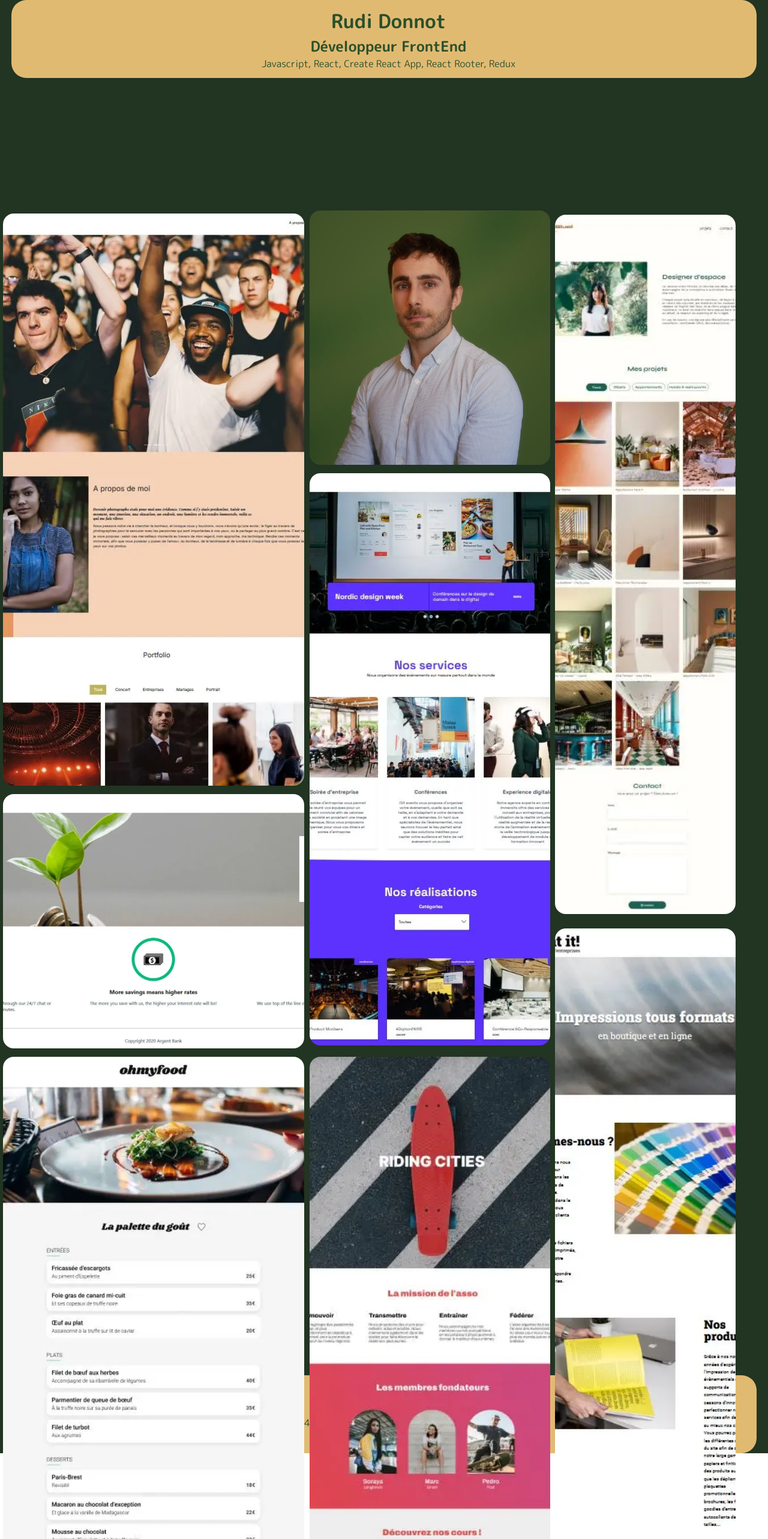
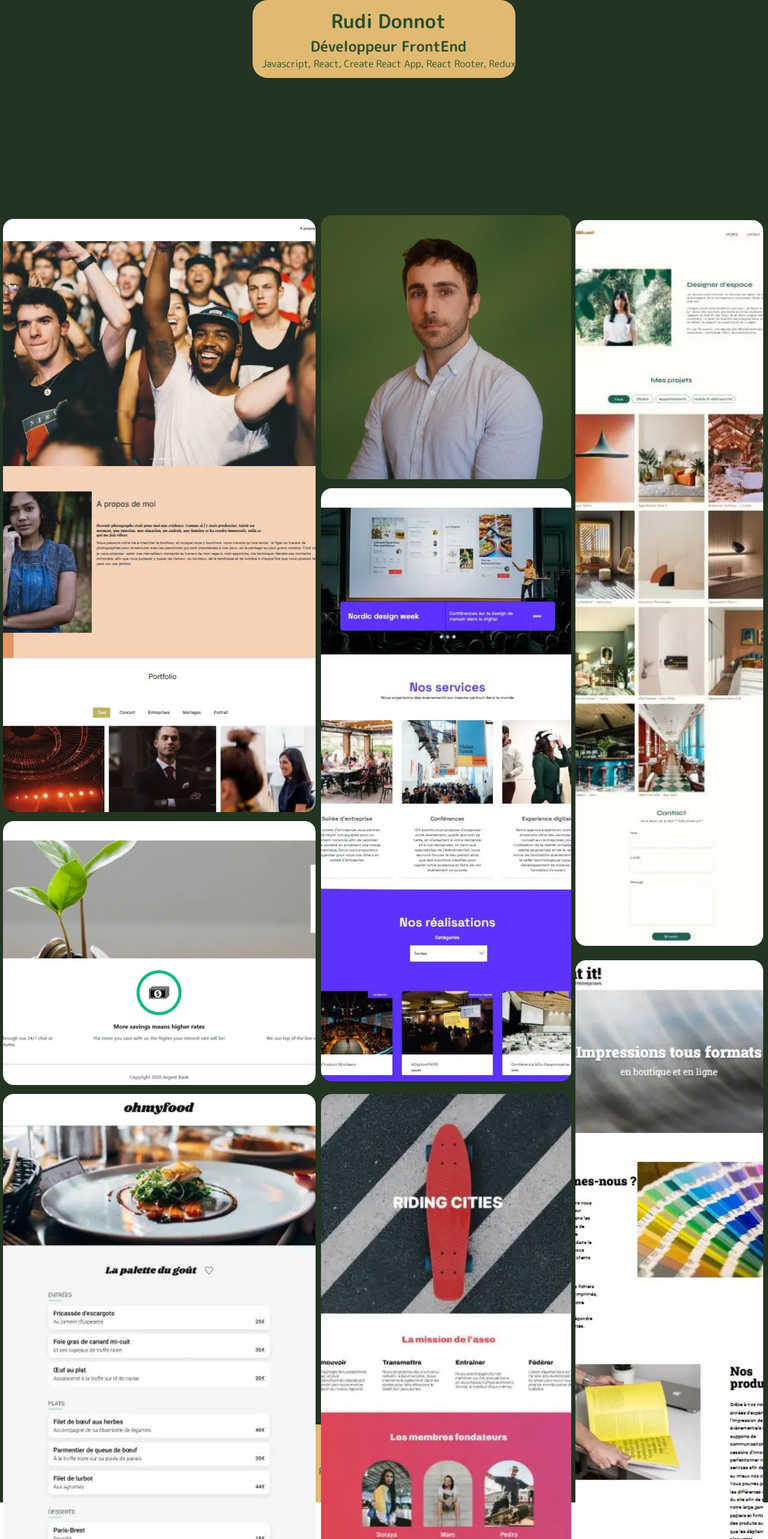
Before and after one commit to RudiDonnot/RudiDonnotPortfolio, a React (Create React App) app: page / in a window 1280 px wide. Shown: the top 2566 px of the page at 60% size. Built offline with nearby package versions, Linux system fonts and the light colour scheme.

Commit message:
correction largeur

```diff
--- a/src/pages/Home/index.jsx
+++ b/src/pages/Home/index.jsx
@@ -119,7 +119,7 @@ function Home() {
           "Le neuvième projet effectué dans le cadre du diplôme d'intégrateur web d'Openclassrooms"
         }
         cardText={
-          "Le neuvième projet effectué dans le cadre du diplôme d'intégrateur web d'Openclassrooms."
+          "Le neuvième projet effectué dans le cadre du diplôme d'intégrateur web d'Openclassrooms qui consistait à corriger le SEO du site, voir de créer soit même des éléments aidant à un meilleur référencement. tech.: Javascript, HTML, CSS, Google snippet, Wave, Lighthouse"
         }
       />
       <Card
@@ -132,7 +132,7 @@ function Home() {
           "Le dixième projet effectué dans le cadre du diplôme d'intégrateur web d'Openclassrooms"
         }
         cardText={
-          "Le dixième projet effectué dans le cadre du diplôme d'intégrateur web d'Openclassrooms. tech.: HTML, CSS, Javascript, React, Create React App, React DOM"
+          "Le dixième projet effectué dans le cadre du diplôme d'intégrateur web d'Openclassrooms. Le but fut de corriger des erreurs de code, de debugger. Le backend n'étant pas présent, le Slider n'est pas affichable. tech.: HTML, CSS, Javascript, React, Create React App, React DOM"
         }
       />
       <Card
@@ -145,7 +145,7 @@ function Home() {
           "Le onzième projet effectué dans le cadre du diplôme d'intégrateur web d'Openclassrooms"
         }
         cardText={
-          "Le onzième projet effectué dans le cadre du diplôme d'intégrateur web d'Openclassrooms. tech.: HTML, CSS, Javascript, React, Create React App, React DOM, Redux"
+          "Le onzième projet effectué dans le cadre du diplôme d'intégrateur web d'Openclassrooms, j'ai pu apprendre à communiquer avec une base de donnée et à créer un swagger adapté à de futures demandes (le Backend n'étant pas présent, le contenu est fortement diminué). tech.: HTML, CSS, Javascript, React, Create React App, React DOM, Redux"
         }
       />
       <Card
--- a/src/pages/Home/style.css
+++ b/src/pages/Home/style.css
@@ -6,7 +6,7 @@
 
 main {
   display: grid;
-  grid-template-columns: repeat(12, 8%);
+  grid-template-columns: repeat(12, 8.3%);
   grid-template-rows: repeat(32, 5%);
 }
 
@@ -44,7 +44,6 @@ header {
   justify-content: center;
   justify-self: center;
   background-color: var(--orangedark);
-  width: 97%;
   height: 130px;
   border-radius: 25px;
   grid-area: 1 / 1 / 3 / 13;
@@ -82,7 +81,6 @@ footer {
   justify-content: center;
   justify-self: center;
   background-color: var(--orangedark);
-  width: 97%;
   height: 130px;
   border-radius: 25px;
   grid-area: 28 / 10 / 30 / 13;
```
